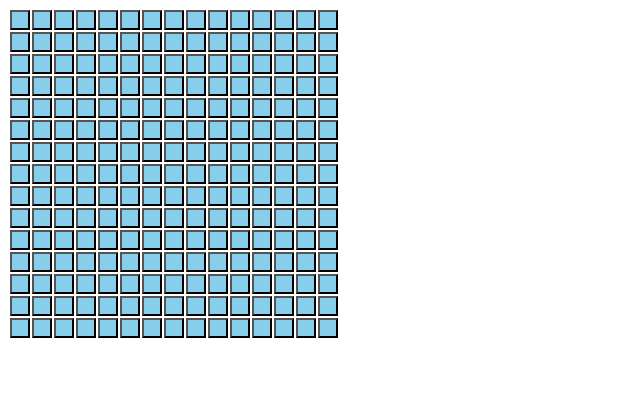
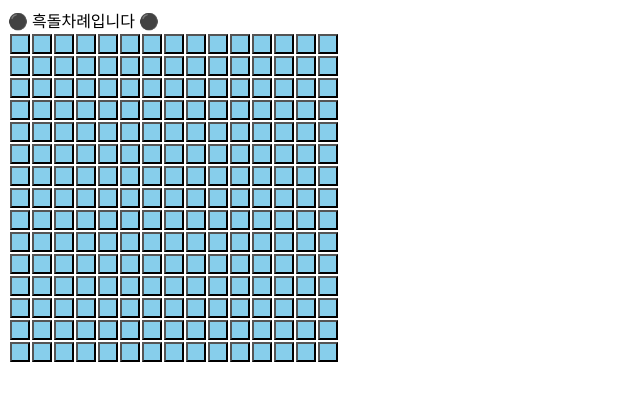
Before and after one commit to jeahun10717/react_omok_noneServer, a React (Create React App) app: page / in a window 1280 px wide. Shown: the top 400 px of the page, without its empty margins (0-640 px from the left). Built offline with nearby package versions, Linux system fonts and the light colour scheme.

Commit message:
algorithm update

```diff
--- a/package.json
+++ b/package.json
@@ -6,6 +6,7 @@
     "@testing-library/jest-dom": "^5.14.1",
     "@testing-library/react": "^11.2.7",
     "@testing-library/user-event": "^12.8.3",
+    "prop-types": "^15.7.2",
     "react": "^17.0.2",
     "react-dom": "^17.0.2",
     "react-scripts": "4.0.3",
--- a/src/App.js
+++ b/src/App.js
@@ -44,7 +44,7 @@ class App extends React.Component{
   render(){
     return (
       <div>
-        <Plate change={this.turnChange} plateArr={this.state.plateState} />
+        <Plate change={this.turnChange} plateArr={this.state.plateState} turn={this.state.turn}/>
       </div>
     );
   }
--- a/src/components/Plate.js
+++ b/src/components/Plate.js
@@ -3,13 +3,22 @@ import "./Plate.css"
 
 const arr = [0,1,2,3,4,5,6,7,8,9,10,11,12,13,14]
 
-function setStone(props) {
 
-}
 
 class Plate extends React.Component{
     render(){
         return <div>
+           <div>
+               {
+                    (function () {
+                        if(this.props.turn===0){
+                            return <div>⚫️ 흑돌차례입니다 ⚫️</div>
+                        }else{
+                            return <div>⚪️ 백돌차례입니다 ⚪️</div>
+                        }
+                    }).bind(this)()
+               }
+           </div>
             <table key="omokPlate" className="omokPlate">
                 <tbody>
                 {arr.map((i)=>(
```
